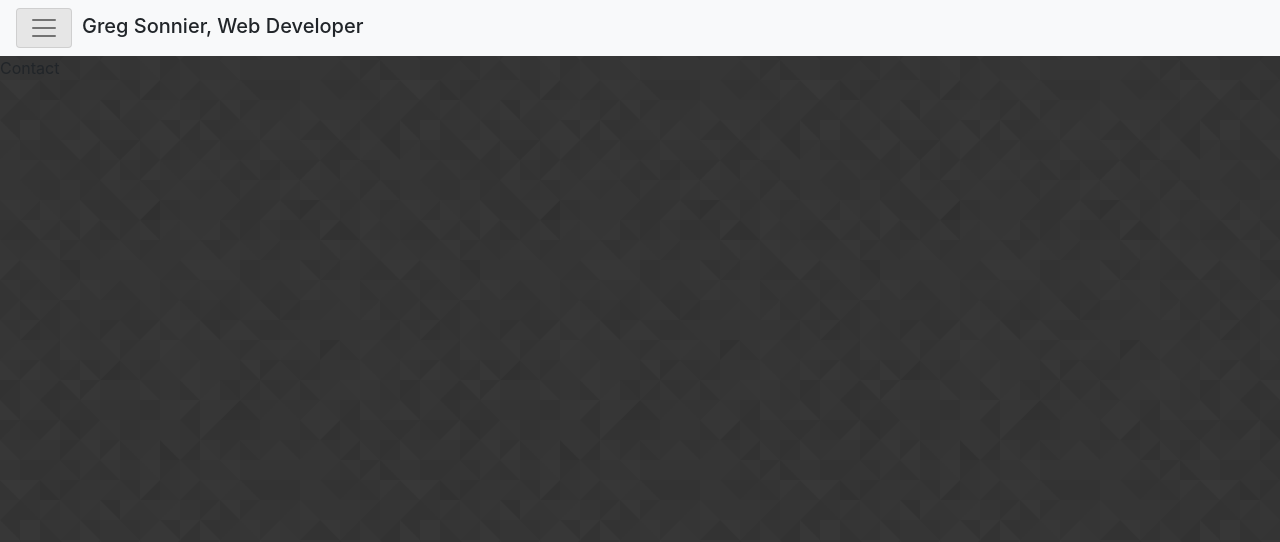
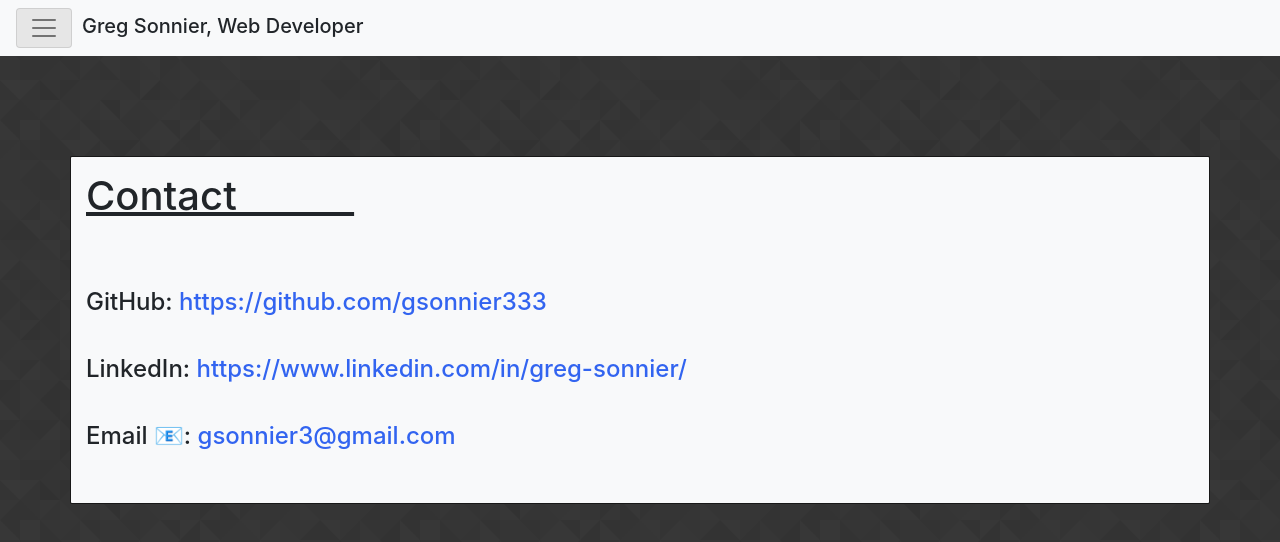
Before and after one commit to gsonnier333/gsonnier333.github.io, a React (Create React App) app: page /contact in a window 1280 px wide. Shown: the top 542 px of the page. Built offline with nearby package versions, Linux system fonts and the light colour scheme.

Commit message:
contact page populated with links to appropriate ways to reach me

```diff
--- a/src/components/Contact.js
+++ b/src/components/Contact.js
@@ -1,5 +1,35 @@
 import React from "react";
+import Container from "react-bootstrap/Container";
 
 export default function Contact() {
-	return <div>Contact</div>;
+	return (
+		<Container className="customCont">
+			<h1>
+				<u>
+					Contact&nbsp;&nbsp;&nbsp;&nbsp;&nbsp;&nbsp;&nbsp;&nbsp;&nbsp;&nbsp;&nbsp;
+				</u>
+			</h1>
+			<br />
+			<br />
+			<h4>
+				GitHub:{" "}
+				<a href="https://github.com/gsonnier333">
+					https://github.com/gsonnier333
+				</a>
+			</h4>
+			<br />
+			<h4>
+				LinkedIn:{" "}
+				<a href="https://www.linkedin.com/in/greg-sonnier/">
+					https://www.linkedin.com/in/greg-sonnier/
+				</a>
+			</h4>
+			<br />
+			<h4>
+				Email 📧:{" "}
+				<a href="mailto:gsonnier3@gmail.com">gsonnier3@gmail.com</a>
+			</h4>
+			<br />
+		</Container>
+	);
 }
--- a/src/components/Portfolio.js
+++ b/src/components/Portfolio.js
@@ -1,5 +1,10 @@
 import React from "react";
+import Container from "react-bootstrap/Container";
 
 export default function Portfolio() {
-	return <div>Portfolio</div>;
+	return (
+		<Container className="customCont">
+			<div>Portfolio</div>
+		</Container>
+	);
 }
--- a/src/index.css
+++ b/src/index.css
@@ -22,7 +22,7 @@ img {
 	height: 225px;
 	margin-right: 10px;
 	margin-bottom: 0;
-	border-radius: 7px;
+	border-radius: 6px;
 	border-color: rgba(60, 60, 60, 0.5);
 	border-width: 1px;
 	border-style: solid;
@@ -32,12 +32,13 @@ img {
 div.customCont {
 	background-color: rgb(248, 249, 250);
 	margin-top: 100px;
-	border-radius: 4px;
+	border-radius: 2px;
 	border-style: solid;
 	border-color: rgba(0, 0, 0, 0.9);
 	border-width: 1px;
 	overflow: auto;
 	padding: 15px;
+	font-size: 20px;
 }
 
 .customLink {
@@ -98,10 +99,14 @@ h5 {
 	color: black;
 }
 
-a,
-a:hover,
-a:focus,
-a:active {
+a {
+	color: rgb(50, 100, 240);
+}
+
+.dropItem > a,
+.dropItem > a:hover,
+.dropItem > a:focus,
+.dropItem > a:active {
 	color: inherit;
 	text-decoration: inherit;
 }
```
